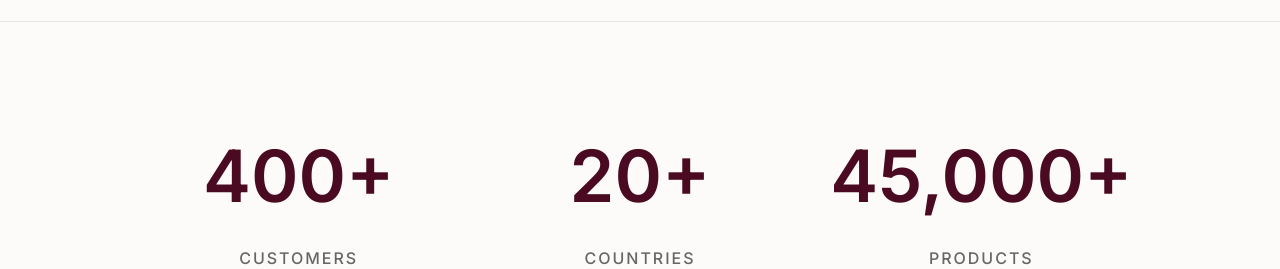
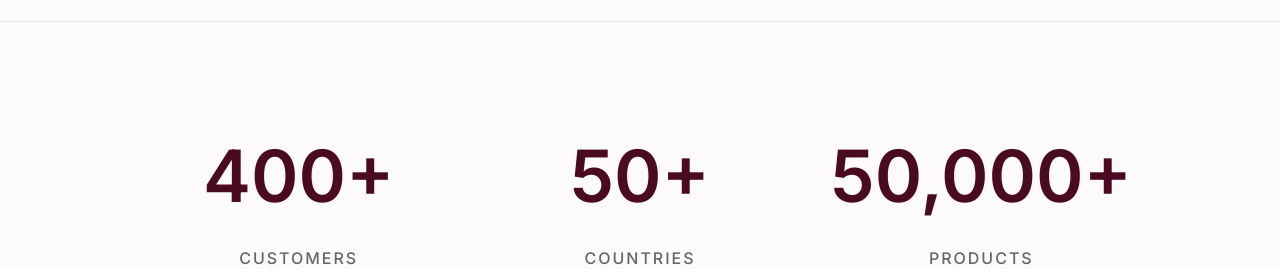
Before and after one commit to Deepatharshan/AMP_ceylon, a Next.js app in the folder frontend/: page / in a window 1280 px wide. Shown: the part 1700-1969 px from the top of the page. Built offline with nearby package versions, Linux system fonts and the light colour scheme; no server answers; the database is empty; a web font is replaced by a local one.

Commit message:
content: update countries and products stats

```diff
--- a/frontend/src/components/StatsSection.tsx
+++ b/frontend/src/components/StatsSection.tsx
@@ -70,14 +70,14 @@ export default function StatsSection() {
 
       <div className={`${styles.statItem} fade-in delay-200 ${isVisible ? 'visible' : ''}`}>
         <div className={styles.statNumber}>
-          <Counter end={20} suffix="+" />
+          <Counter end={50} suffix="+" />
         </div>
         <div className={styles.statLabel}>Countries</div>
       </div>
 
       <div className={`${styles.statItem} fade-in delay-300 ${isVisible ? 'visible' : ''}`}>
         <div className={styles.statNumber}>
-          <Counter end={45000} suffix="+" />
+          <Counter end={50000} suffix="+" />
         </div>
         <div className={styles.statLabel}>Products</div>
       </div>
```
